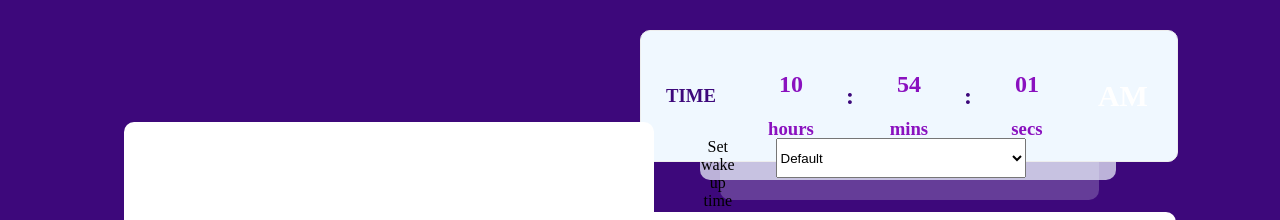
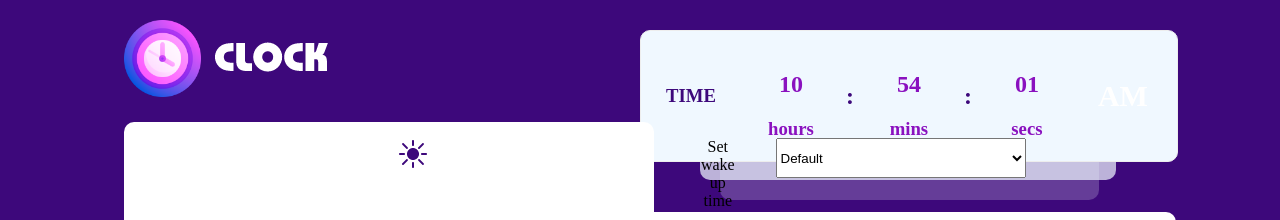
Before and after one commit to Rahulvijaykanth/Digital-clock, a plain HTML site: page index.html in a window 1280 px wide. Shown: the top 220 px of the page. Drawn offline with Linux system fonts and the light colour scheme.

Commit message:
Update index.html

```diff
--- a/index.html
+++ b/index.html
@@ -13,7 +13,7 @@
   <body>
     <section class="grid-container">
           <section class="item-clock">
-          <img src="./Digital clock/Images/clock_logo.png" alt="" />
+          <img src="./clock_logo.png" alt="" />
             </section>
             <section class="item-time">
                 <section class="flex-lists">
@@ -48,13 +48,13 @@
         <div class="settiming">
           <section class="icons">
               <ul>
-                  <li> <img src="./Digital clock/Images/wake_up.png" alt="" />
+                  <li> <img src="./wake_up.png" alt="" />
 
                   <li> <img src="./lunch.png" alt="" />
 
-                  <li> <img src="./Digital clock/Images/nap_time.png" alt="" />
+                  <li> <img src="./nap_time.png" alt="" />
 
-                  <li> <img src="./Digital clock/Images/wake_up.png" alt="" />
+                  <li> <img src="./wake_up.png" alt="" />
 
               </ul>
           </section>
@@ -199,7 +199,7 @@
            </div>
 
            <div class="image-container">
-               <img id="img-con"  src="./Digital clock/Images/defaul.png" alt="">
+               <img id="img-con"  src="./defaul.png" alt="">
            </div>
 
            <section class="gudmorng-section">
```
